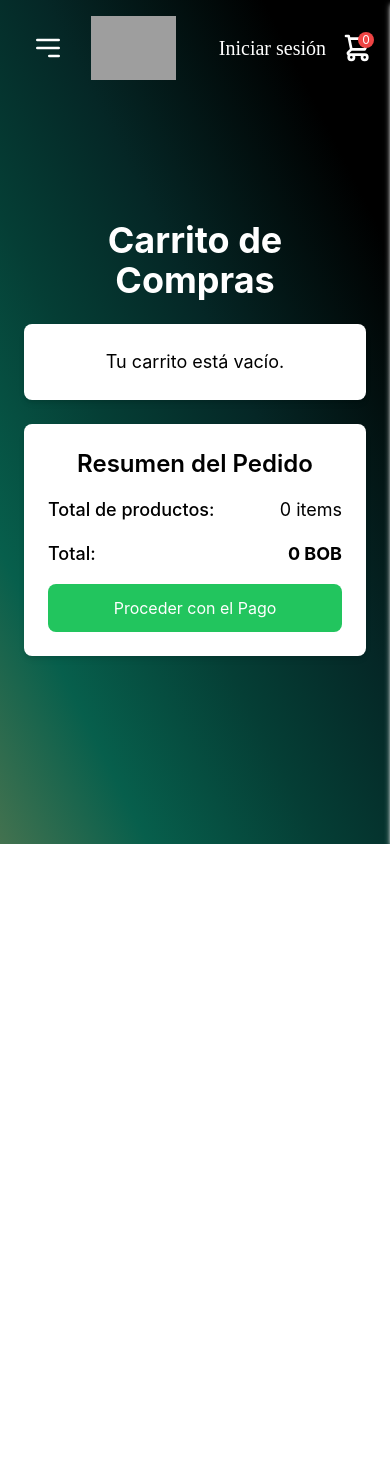
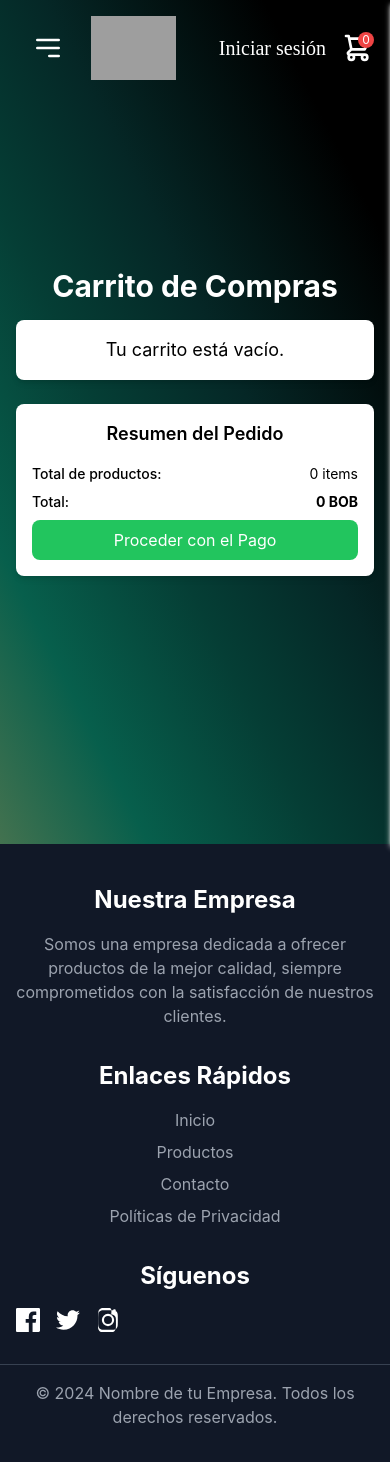
Before and after one commit to Otrebor19/proyectoLabs, a React (Create React App) app in the folder frontend/: page /cart in a window 390 px wide. Shown: the top 1462 px of the page. Before the commit the page ends 844 px from the top, so only its background shows below. Built offline with nearby package versions, Linux system fonts and the light colour scheme; grey boxes are pictures that could not be loaded; a web font is replaced by a local one.

Commit message:
Descripción de los cambios que realizaste

```diff
--- a/frontend/src/App.js
+++ b/frontend/src/App.js
@@ -1,6 +1,7 @@
 import React from 'react';
-
+import Footer from './components/Footer';
 import Header from './components/Header';
+import { CartProvider } from './context/CartContext';
 import MainSection from './components/MainSection';
 import Products from './components/Products';
 import CartPage from './pages/CartPage';
@@ -16,6 +17,7 @@ function App() {
   const hideHeaderRoutes = ['/register']; // Rutas donde no quieres mostrar el header
 
   return (
+    <CartProvider>
     <div className="App bg-custom-gradient">
       {/* Mostrar el header solo si la ruta actual no está en hideHeaderRoutes */}
       {!hideHeaderRoutes.includes(location.pathname) && <Header />}
@@ -36,7 +38,9 @@ function App() {
         <Route path="/productos/:id/relacionados" element={<ProductDetailPage />} />
 
       </Routes>
+      <Footer />
     </div>
+    </CartProvider>
   );
 }
 
--- a/frontend/src/components/CartModal.js
+++ b/frontend/src/components/CartModal.js
@@ -1,23 +1,11 @@
-import React, { useState, useEffect } from 'react';
+import React, { useContext } from 'react'; // Eliminamos useState y useEffect
 import { XIcon } from '@heroicons/react/outline';
-import { useNavigate } from 'react-router-dom'; // Importa useNavigate para la navegación
+import { useNavigate } from 'react-router-dom';
+import { CartContext } from '../context/CartContext'; // Importar el CartContext
 
 const CartModal = ({ isCartOpen, toggleCart }) => {
-  const [cart, setCart] = useState([]);
-  const navigate = useNavigate(); // Inicializa useNavigate
-
-  // Obtener los productos del carrito desde el localStorage al cargar el componente
-  useEffect(() => {
-    const cartItems = JSON.parse(localStorage.getItem('cart')) || [];
-    setCart(cartItems);
-  }, [isCartOpen]); // Se actualizará cada vez que se abra el carrito
-
-  // Función para eliminar un producto del carrito
-  const removeFromCart = (producto_id) => {
-    const updatedCart = cart.filter(item => item.producto_id !== producto_id);
-    setCart(updatedCart);
-    localStorage.setItem('cart', JSON.stringify(updatedCart)); // Actualiza el localStorage
-  };
+  const { cartItems, removeFromCart } = useContext(CartContext); // Eliminamos getTotalItemsInCart porque no se está usando
+  const navigate = useNavigate();
 
   // Función para redirigir a la página del carrito
   const handleViewCart = () => {
@@ -44,8 +32,8 @@ const CartModal = ({ isCartOpen, toggleCart }) => {
 
         {/* Lista de productos en el carrito */}
         <div className="mb-4 space-y-4 flex-grow">
-          {cart.length > 0 ? (
-            cart.map((product) => (
+          {cartItems.length > 0 ? (
+            cartItems.map((product) => (
               <div key={product.producto_id} className="flex justify-between items-center">
                 <div className="flex items-center">
                   <img
@@ -61,7 +49,7 @@ const CartModal = ({ isCartOpen, toggleCart }) => {
                 <div className="flex items-center">
                   <span className="text-[14px] font-bold text-white">{product.precio} BOB</span>
                   <button
-                    onClick={() => removeFromCart(product.producto_id)}
+                    onClick={() => removeFromCart(product.producto_id)} // Eliminar producto
                     className="ml-2 text-red-500 hover:text-red-700"
                   >
                     <XIcon className="h-5 w-5" />
@@ -78,7 +66,7 @@ const CartModal = ({ isCartOpen, toggleCart }) => {
         <div className="space-y-2 mt-auto">
           <button
             className="w-full bg-blue-500 text-white py-2 rounded-lg hover:bg-blue-700"
-            onClick={handleViewCart} // Llama a handleViewCart al hacer clic
+            onClick={handleViewCart}
           >
             Ver Carrito
           </button>
--- a/frontend/src/components/CategoryList.js
+++ b/frontend/src/components/CategoryList.js
@@ -17,7 +17,7 @@ const CategoryList = ({ categories }) => {
                 className="inline-block mr-2 w-10 hover:color-thov"
               />
               {/* Ajustamos el tamaño del texto según el tamaño de pantalla */}
-              <span className="text-[24px] sm:text-[15px] font-subst">
+              <span className="text-[42px] sm:text-[20px] font-subst">
                 {category.nombre_categoria}
               </span>
             </button>
--- /dev/null
+++ b/frontend/src/components/Footer.js
@@ -0,0 +1,64 @@
+import React from 'react';
+
+const Footer = () => {
+  return (
+    <footer className="bg-gray-900 text-white py-10">
+      <div className="container mx-auto grid grid-cols-1 md:grid-cols-3 gap-8 px-4">
+        {/* Sección de la empresa */}
+        <div>
+          <h3 className="text-2xl font-bold mb-4">Nuestra Empresa</h3>
+          <p className="text-gray-400">
+            Somos una empresa dedicada a ofrecer productos de la mejor calidad, siempre comprometidos con la satisfacción de nuestros clientes.
+          </p>
+        </div>
+
+        {/* Sección de enlaces rápidos */}
+        <div>
+          <h3 className="text-2xl font-bold mb-4">Enlaces Rápidos</h3>
+          <ul className="space-y-2">
+            <li>
+              <a href="#inicio" className="text-gray-400 hover:text-blue-400">Inicio</a>
+            </li>
+            <li>
+              <a href="#productos" className="text-gray-400 hover:text-blue-400">Productos</a>
+            </li>
+            <li>
+              <a href="#contacto" className="text-gray-400 hover:text-blue-400">Contacto</a>
+            </li>
+            <li>
+              <a href="#politicas" className="text-gray-400 hover:text-blue-400">Políticas de Privacidad</a>
+            </li>
+          </ul>
+        </div>
+
+        {/* Sección de redes sociales */}
+        <div>
+          <h3 className="text-2xl font-bold mb-4">Síguenos</h3>
+          <div className="flex space-x-4">
+            <a href="https://facebook.com" className="hover:text-blue-400">
+              <svg xmlns="http://www.w3.org/2000/svg" fill="currentColor" className="w-6 h-6" viewBox="0 0 24 24">
+                <path d="M22.67 0H1.33C.597 0 0 .597 0 1.33v21.34C0 23.403.597 24 1.33 24H12.82v-9.283H9.692v-3.623h3.128V8.41c0-3.1 1.894-4.793 4.659-4.793 1.325 0 2.463.098 2.794.142v3.241h-1.918c-1.504 0-1.795.715-1.795 1.763v2.31h3.59l-.467 3.623h-3.123V24h6.122c.733 0 1.33-.597 1.33-1.33V1.33C24 .597 23.403 0 22.67 0z" />
+              </svg>
+            </a>
+            <a href="https://twitter.com" className="hover:text-blue-400">
+              <svg xmlns="http://www.w3.org/2000/svg" fill="currentColor" className="w-6 h-6" viewBox="0 0 24 24">
+                <path d="M23.954 4.569c-.885.392-1.83.654-2.825.775 1.014-.611 1.794-1.574 2.163-2.724-.95.566-2.005.978-3.127 1.2-.897-.957-2.173-1.555-3.594-1.555-2.717 0-4.92 2.203-4.92 4.917 0 .39.044.765.127 1.124-4.086-.205-7.713-2.163-10.144-5.144-.423.724-.666 1.562-.666 2.457 0 1.693.861 3.188 2.17 4.065-.799-.026-1.554-.245-2.214-.611v.062c0 2.364 1.683 4.337 3.918 4.782-.41.111-.84.171-1.285.171-.315 0-.624-.031-.927-.088.625 1.956 2.443 3.379 4.599 3.418-1.68 1.318-3.809 2.104-6.115 2.104-.398 0-.79-.023-1.175-.069 2.179 1.397 4.768 2.211 7.548 2.211 9.054 0 14.009-7.497 14.009-13.986 0-.213-.005-.425-.014-.636.961-.694 1.797-1.562 2.457-2.549z" />
+              </svg>
+            </a>
+            <a href="https://instagram.com" className="hover:text-pink-400">
+              <svg xmlns="http://www.w3.org/2000/svg" fill="currentColor" className="w-6 h-6" viewBox="0 0 24 24">
+                <path d="M12 2.163c3.204 0 3.584.012 4.85.07 1.366.062 2.633.332 3.608 1.308.975.975 1.246 2.241 1.308 3.608.058 1.266.07 1.646.07 4.85s-.012 3.584-.07 4.85c-.062 1.366-.332 2.633-1.308 3.608-.975.975-2.241 1.246-3.608 1.308-1.266.058-1.646.07-4.85.07s-3.584-.012-4.85-.07c-1.366-.062-2.633-.332-3.608-1.308-.975-.975-1.246-2.241-1.308-3.608-.058-1.266-.07-1.646-.07-4.85s.012-3.584.07-4.85c.062-1.366.332-2.633 1.308-3.608.975-.975 2.241-1.246 3.608-1.308 1.266-.058 1.646-.07 4.85-.07zm0-2.163C8.756 0 8.332.015 7.053.072 5.773.13 4.621.382 3.633 1.37c-.988.988-1.24 2.14-1.298 3.32C2.015 5.668 2 6.244 2 12s.015 6.332.072 7.611c.058 1.18.31 2.332 1.298 3.32.988.988 2.14 1.24 3.32 1.298 1.279.057 1.703.072 4.285.072s3.006-.015 4.285-.072c1.18-.058 2.332-.31 3.32-1.298.988-.988 1.24-2.14 1.298-3.32.057-1.279.072-1.703.072-4.285s-.015-3.006-.072-4.285c-.058-1.18-.31-2.332-1.298-3.32-.988-.988-2.14-1.24-3.32-1.298C15.668.015 15.244 0 12 0zm0 5.838a6.162 6.162 0 1 0 0 12.324 6.162 6.162 0 0 0 0-12.324zm0 10.162a3.999 3.999 0 1 1 0-7.998 3.999 3.999 0 0 1 0 7.998zm6.406-11.845a1.44 1.44 0 1 1 0-2.88 1.44 1.44 0 0 1 0 2.88z" />
+              </svg>
+            </a>
+          </div>
+        </div>
+      </div>
+
+      <div className="mt-8 border-t border-gray-700 pt-4 text-center">
+        <p className="text-gray-400">&copy; 2024 Nombre de tu Empresa. Todos los derechos reservados.</p>
+      </div>
+    </footer>
+  );
+};
+
+export default Footer;
--- /dev/null
+++ b/frontend/src/context/CartContext.js
@@ -0,0 +1,41 @@
+import React, { createContext, useState, useEffect } from 'react';
+import { getCart, addToCart as addProductToCart, removeFromCart as removeProductFromCart } from '../utils/cartUtils'; // Importar las funciones de cartUtils
+
+// Crear el contexto del carrito
+export const CartContext = createContext();
+
+// Proveedor del carrito para compartir el estado globalmente
+export const CartProvider = ({ children }) => {
+  const [cartItems, setCartItems] = useState([]);
+
+  // Cargar el carrito desde localStorage cuando la aplicación se monta
+  useEffect(() => {
+    const savedCart = getCart();
+    setCartItems(savedCart);
+  }, []);
+
+  // Función para agregar productos al carrito
+  const addToCart = (product) => {
+    addProductToCart(product); // Usa la función de cartUtils.js
+    const updatedCart = getCart(); // Actualizar el estado del carrito con los datos de localStorage
+    setCartItems(updatedCart);
+  };
+
+  // Función para eliminar productos del carrito
+  const removeFromCart = (producto_id) => {
+    removeProductFromCart(producto_id); // Usa la función de cartUtils.js
+    const updatedCart = getCart(); // Actualizar el estado del carrito con los datos de localStorage
+    setCartItems(updatedCart);
+  };
+
+  // Función para contar el total de productos en el carrito
+  const getTotalItemsInCart = () => {
+    return cartItems.reduce((total, item) => total + item.quantity, 0);
+  };
+
+  return (
+    <CartContext.Provider value={{ cartItems, addToCart, removeFromCart, getTotalItemsInCart }}>
+      {children}
+    </CartContext.Provider>
+  );
+};
--- a/frontend/src/pages/CartPage.js
+++ b/frontend/src/pages/CartPage.js
@@ -1,4 +1,5 @@
 import React, { useState, useEffect } from 'react';
+import { XIcon } from '@heroicons/react/outline';
 
 const CartPage = () => {
   const [cart, setCart] = useState([]);
@@ -33,14 +34,14 @@ const CartPage = () => {
   };
 
   return (
-    <section className="bg-custom-gradient text-white min-h-screen flex items-center py-16" style={{ paddingTop: '6rem' }}>
-    <div className="container mx-auto p-6 ">
+    <section className="bg-custom-gradient text-white min-h-screen flex items-center py-16 sm:py-10">
+      <div className="container mx-auto p-4 sm:p-6">
         {/* Título de la página */}
-      <h1 className="text-4xl font-bold mb-6 text-center">Carrito de Compras</h1>
+        <h1 className="text-3xl sm:text-4xl font-bold mb-4 text-center">Carrito de Compras</h1>
 
         <div className="grid grid-cols-1 lg:grid-cols-3 gap-6">
           {/* Columna izquierda: Productos del carrito */}
-        <div className="lg:col-span-2 bg-white p-6 rounded-lg shadow-md">
+          <div className="lg:col-span-2 bg-white p-4 sm:p-6 rounded-lg shadow-md">
             {cart.length === 0 ? (
               <p className="text-lg text-black">Tu carrito está vacío.</p>
             ) : (
@@ -51,10 +52,10 @@ const CartPage = () => {
                     <img
                       src={product.imagen_url}
                       alt={product.nombre}
-                    className="w-20 h-20 object-cover rounded-lg"
+                      className="w-16 sm:w-20 h-16 sm:h-20 object-cover rounded-lg"
                     />
                     <div className="ml-4">
-                    <h3 className="text-xl font-semibold text-black">{product.nombre}</h3>
+                      <h3 className="text-base sm:text-xl font-semibold text-black">{product.nombre}</h3>
                       <p className="text-sm text-black font-bold">{product.precio} BOB</p>
                     </div>
                   </div>
@@ -67,7 +68,7 @@ const CartPage = () => {
                     >
                       -
                     </button>
-                  <span className="px-3 py-1 bg-gray-100 text-gray-800">{product.quantity}</span>
+                    <span className="px-2 sm:px-3 py-1 bg-gray-100 text-gray-800">{product.quantity}</span>
                     <button
                       onClick={() => updateQuantity(product.producto_id, product.quantity + 1)}
                       className="bg-gray-200 text-gray-700 px-2 py-1 rounded-r-lg hover:bg-gray-300"
@@ -79,9 +80,9 @@ const CartPage = () => {
                   {/* Botón para eliminar producto */}
                   <button
                     onClick={() => removeFromCart(product.producto_id)}
-                  className="text-red-500 hover:text-red-700 ml-4"
+                    className="text-red-500 hover:text-red-700 ml-2 sm:ml-4"
                   >
-                  Eliminar
+                    <XIcon className="h-5 w-5" />
                   </button>
                 </div>
               ))
@@ -89,21 +90,21 @@ const CartPage = () => {
           </div>
 
           {/* Columna derecha: Resumen del pedido */}
-        <div className="bg-white p-6 rounded-lg shadow-md">
-          <h2 className="text-2xl font-semibold mb-4 text-black ">Resumen del Pedido</h2>
-          <div className="flex justify-between mb-4">
-            <span className="text-lg font-medium text-black">Total de productos:</span>
-            <span className="text-lg text-black">{cart.length} items</span>
+          <div className="bg-white p-4 sm:p-6 rounded-lg shadow-md">
+            <h2 className="text-lg sm:text-2xl font-semibold mb-4 text-black">Resumen del Pedido</h2>
+            <div className="flex justify-between mb-2 sm:mb-4">
+              <span className="text-sm sm:text-lg font-medium text-black">Total de productos:</span>
+              <span className="text-sm sm:text-lg text-black">{cart.length} items</span>
             </div>
 
             {/* Total del pedido */}
-          <div className="flex justify-between mb-4">
-            <span className="text-lg font-medium text-black">Total:</span>
-            <span className="text-lg font-bold text-black">{calculateTotal()} BOB</span>
+            <div className="flex justify-between mb-2 sm:mb-4">
+              <span className="text-sm sm:text-lg font-medium text-black">Total:</span>
+              <span className="text-sm sm:text-lg font-bold text-black">{calculateTotal()} BOB</span>
             </div>
 
             {/* Botón de proceder con el pago */}
-          <button className="w-full bg-green-500 text-white py-3 rounded-lg hover:bg-green-600">
+            <button className="w-full bg-green-500 text-white py-2 sm:py-3 rounded-lg hover:bg-green-600">
               Proceder con el Pago
             </button>
           </div>
```
Also changed, not shown: frontend/src/components/Header.js (+7 -5 lines), frontend/src/components/ProductCard.js (+10 -19 lines), frontend/src/pages/ProductDetailPage.js (+28 -4 lines), 2 other files (tests, documents, lock files or other folders). Lines whose indentation alone changed are shown as unchanged.
